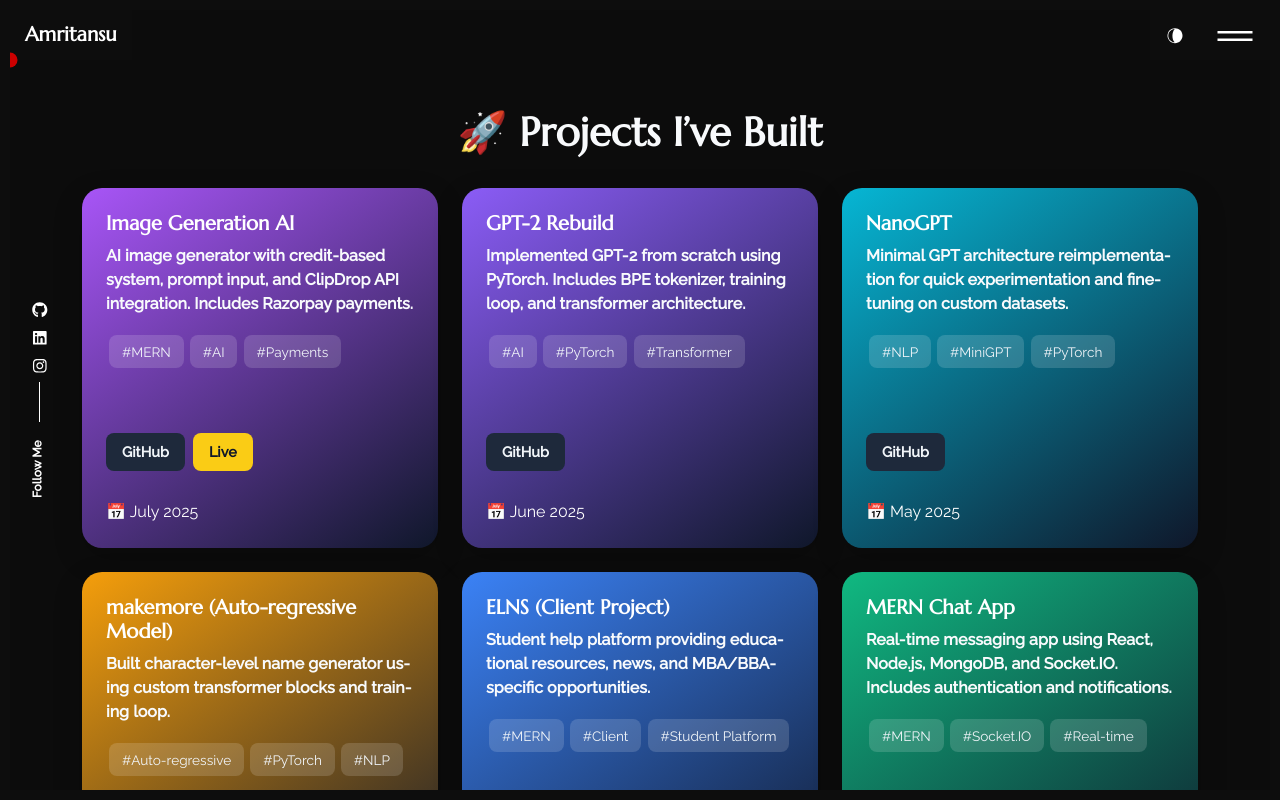
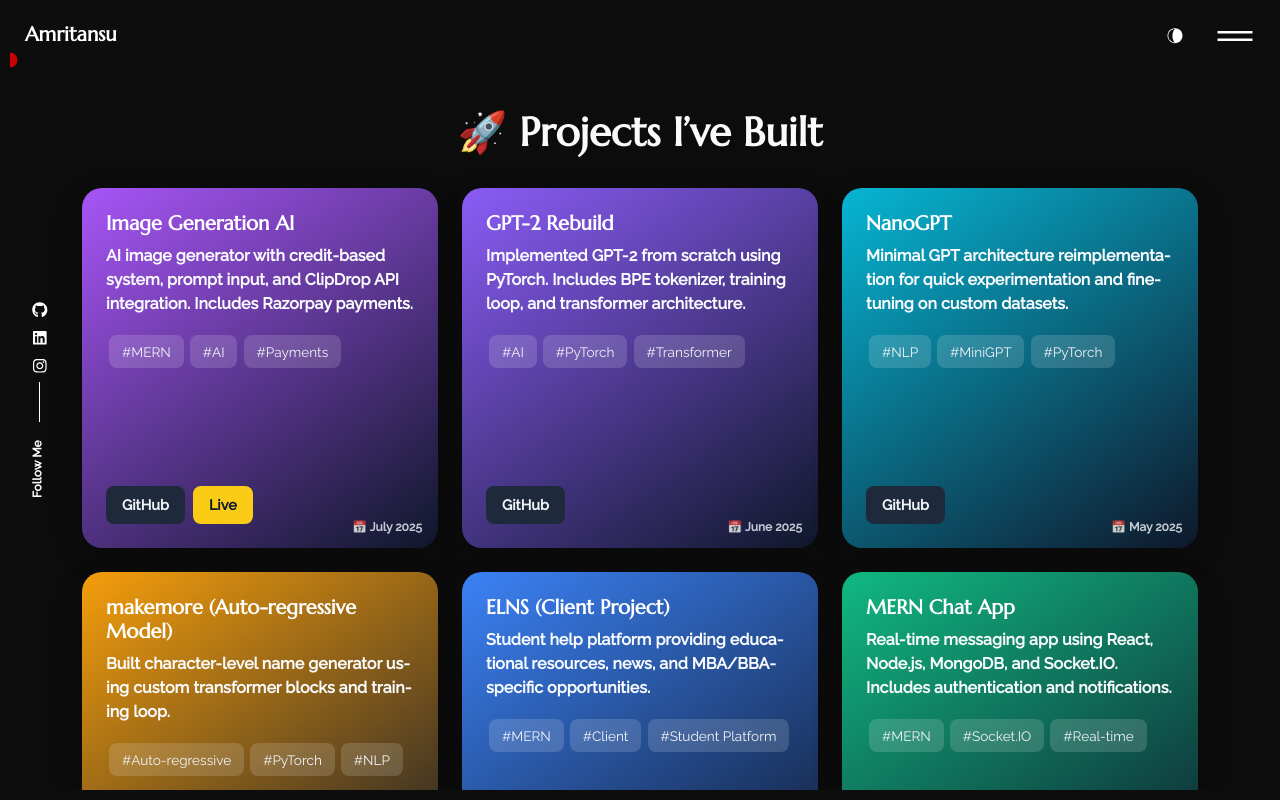
Before and after one commit to Amritansu-Adi/Amritansu-Aditya, a React (Create React App) app: page /portfolio in a window 1280 px wide. Shown: the top 800 px of the page. Built offline with nearby package versions, Linux system fonts and the light colour scheme.

Commit message:
added styles for dates in portfolio cards

```diff
--- a/src/pages/portfolio/style.css
+++ b/src/pages/portfolio/style.css
@@ -213,3 +213,17 @@
 [data-theme="light"] .btn-live:hover {
   box-shadow: 0 0 14px 5px rgba(250, 204, 21, 0.8);
 }
+
+.project-date {
+  position: absolute;
+  bottom: 0.75rem;
+  right: 1rem;
+  font-size: 0.75rem;
+  font-weight: 600;
+  color: #1e293b; /* Dark slate */
+  opacity: 0.8;
+}
+
+[data-theme="dark"] .project-date {
+  color: #f1f5f9; /* Light slate */
+}
```
